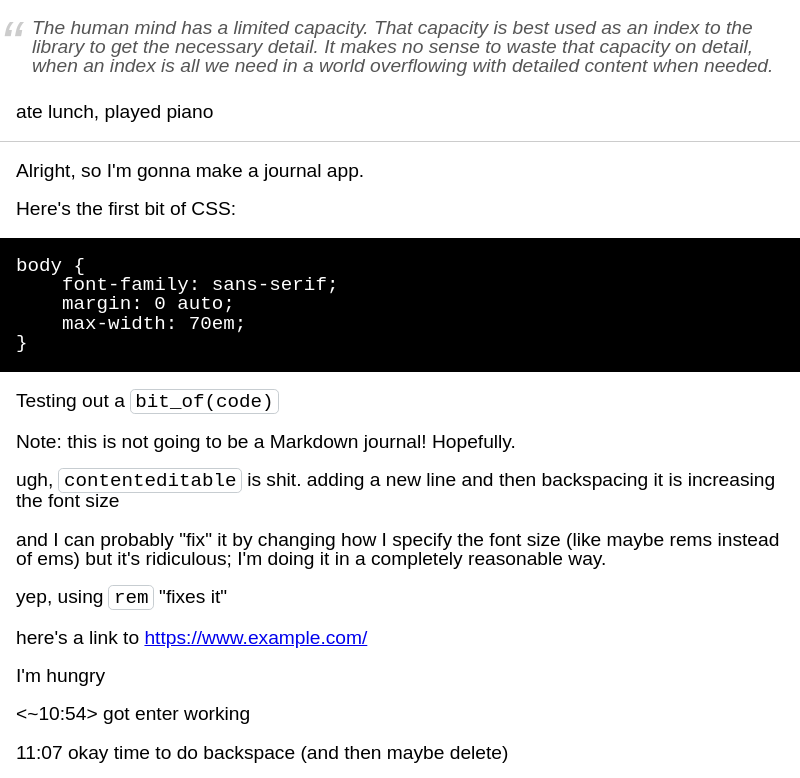
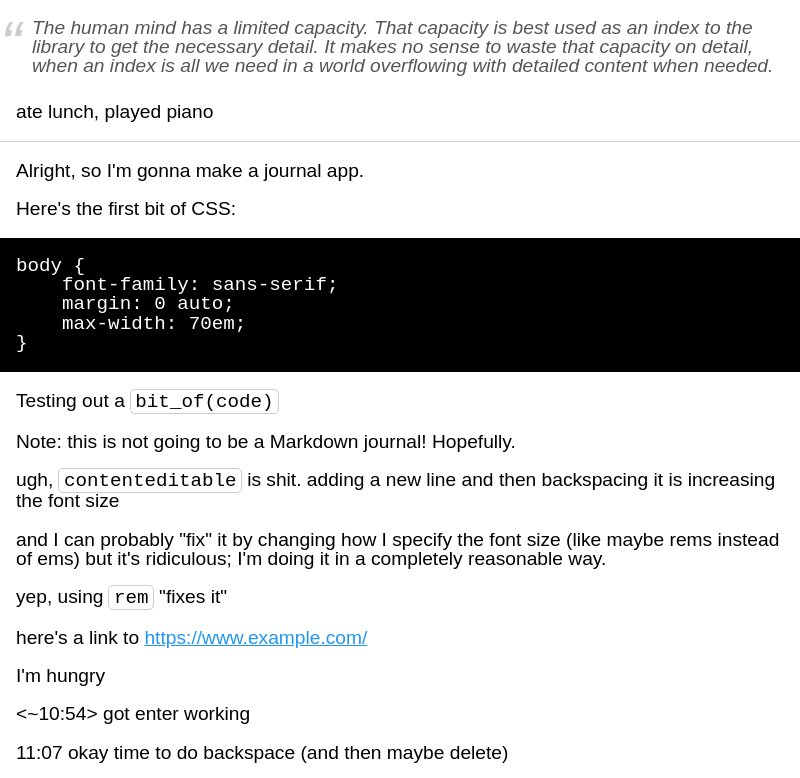
Before and after one commit to 1j01/journal, an Electron app: page index.html in a window 800 px wide. Shown: the top 778 px of the page. Drawn offline with Linux system fonts and the light colour scheme.

Commit message:
Link color

```diff
--- a/app.css
+++ b/app.css
@@ -40,6 +40,9 @@ blockquote:before {
 	}
 }
 
+a[href] {
+	color: #2196F3;
+}
 
 p > code,
 li > code,
```
